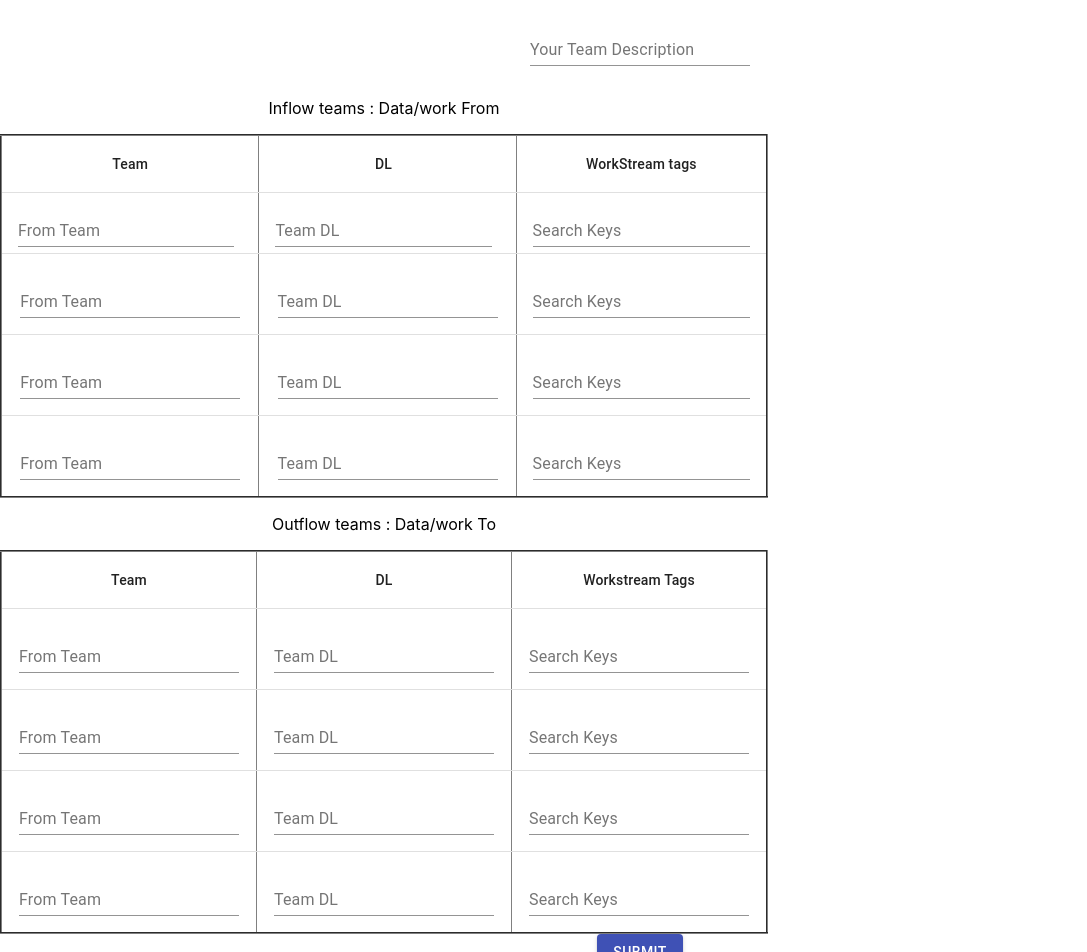
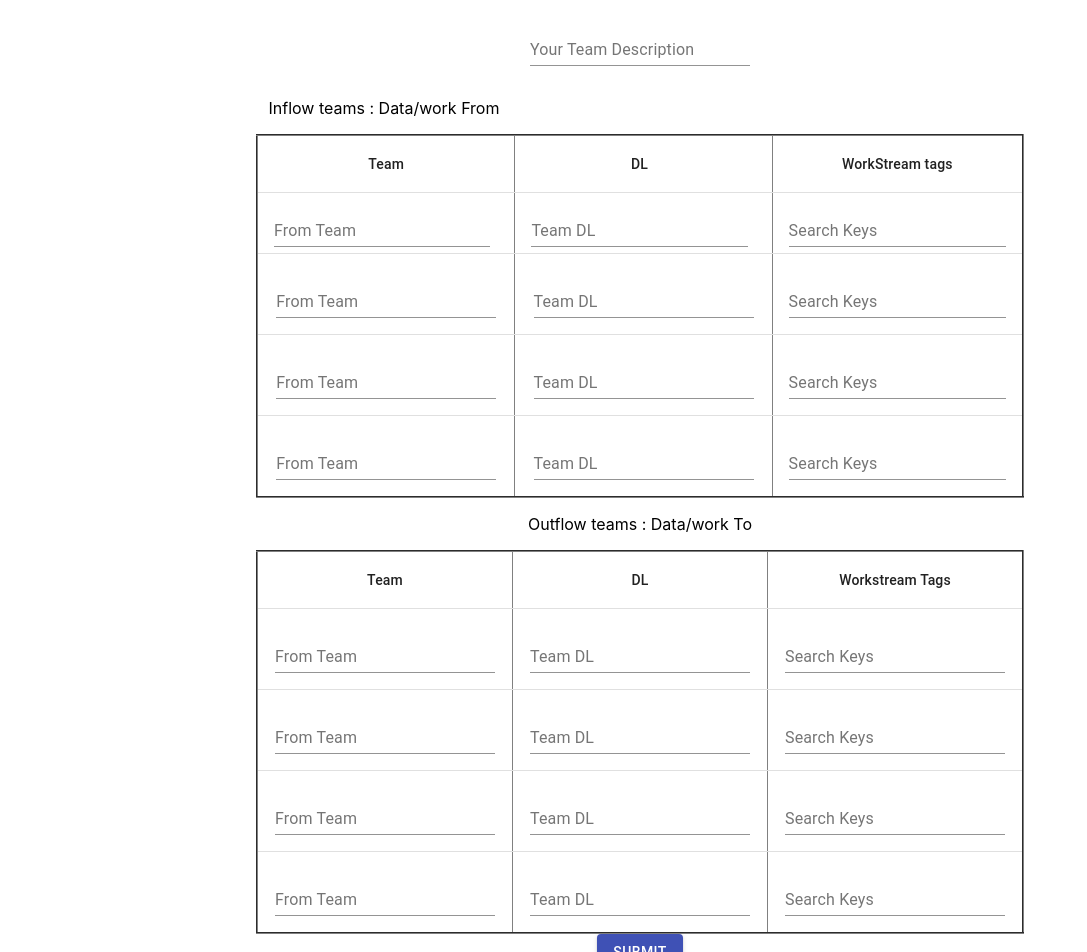
Before and after one commit to kartikv11/materialui, a React (Create React App) app: page /teams in a window 1280 px wide. Shown: the part 320-1272 px from the top of the page, without its empty margins (0-1087 px from the left). Built offline with nearby package versions, Linux system fonts and the light colour scheme; a web font is replaced by a local one.

Commit message:
alignment

```diff
--- a/src/teams.js
+++ b/src/teams.js
@@ -10,7 +10,7 @@ import TableBody from '@material-ui/core/TableBody'
 import TableCell from '@material-ui/core/TableCell'
 import TableHead from '@material-ui/core/TableHead'
 import TableRow from '@material-ui/core/TableRow'
-
+import Navbar from './Navbar';
 class MyForm extends React.Component {
   constructor() {
     super();
@@ -32,6 +32,8 @@ render(){
   return(
 
     <form onSubmit={this.handleSubmit}>
+
+
     <h1 align="center"> Data Creation Page</h1>
       <div style={{display: 'flex',  justifyContent:'center', alignItems:'center', height: '10vh'}}>
         <TextField
@@ -64,9 +66,11 @@ render(){
 
         </p>
       </div>
-      <div style={{ textAlign:'center' ,justifyContent:'center', alignItems:'center', width:'60%' }}>
+      <div style={{ textAlign:'center' ,justifyContent:'center', alignItems:'center', width:'100%' }}>
+      <div style={{ textAlign:'center' ,justifyContent:'center', alignItems:'center', width:'60%' ,margin:'0 20%'}}>
 
-      <Table  alignItems="center" border="2">
+      <Table  alignItems="center" border="2" >
+
       <TableHead>
 
           <TableRow >
@@ -214,18 +218,19 @@ render(){
       </Table>
 
 </div>
-<div style={{ textAlign:'center', justifyContent:'center', alignItems:'center' ,width:'60%'}}>
+</div>
+<div style={{ textAlign:'center', justifyContent:'center', alignItems:'center' ,width:'100%'}}>
+<div style={{ textAlign:'center' ,justifyContent:'center', alignItems:'center', width:'60%' ,margin:'0 20%'}}>
 <p>
 
 Outflow teams : Data/work To
 
 </p>
-      <Table  alignItems="center" border="2">
+
+      <Table   border="2">
       <TableHead>
 
           <TableRow>
-
-
 
             <TableCell align="right">
             <div style={{display: 'flex',  justifyContent:'center', alignItems:'center'}}>
@@ -363,8 +368,9 @@ Outflow teams : Data/work To
 
         </TableRow>
 
-</TableBody>
+        </TableBody>
       </Table>
+      </div>
       </div>
       <div  style={{display: 'flex',  justifyContent:'center', alignItems:'center'}}>
         <Button variant="contained" color="primary" stype="submit" >
```
